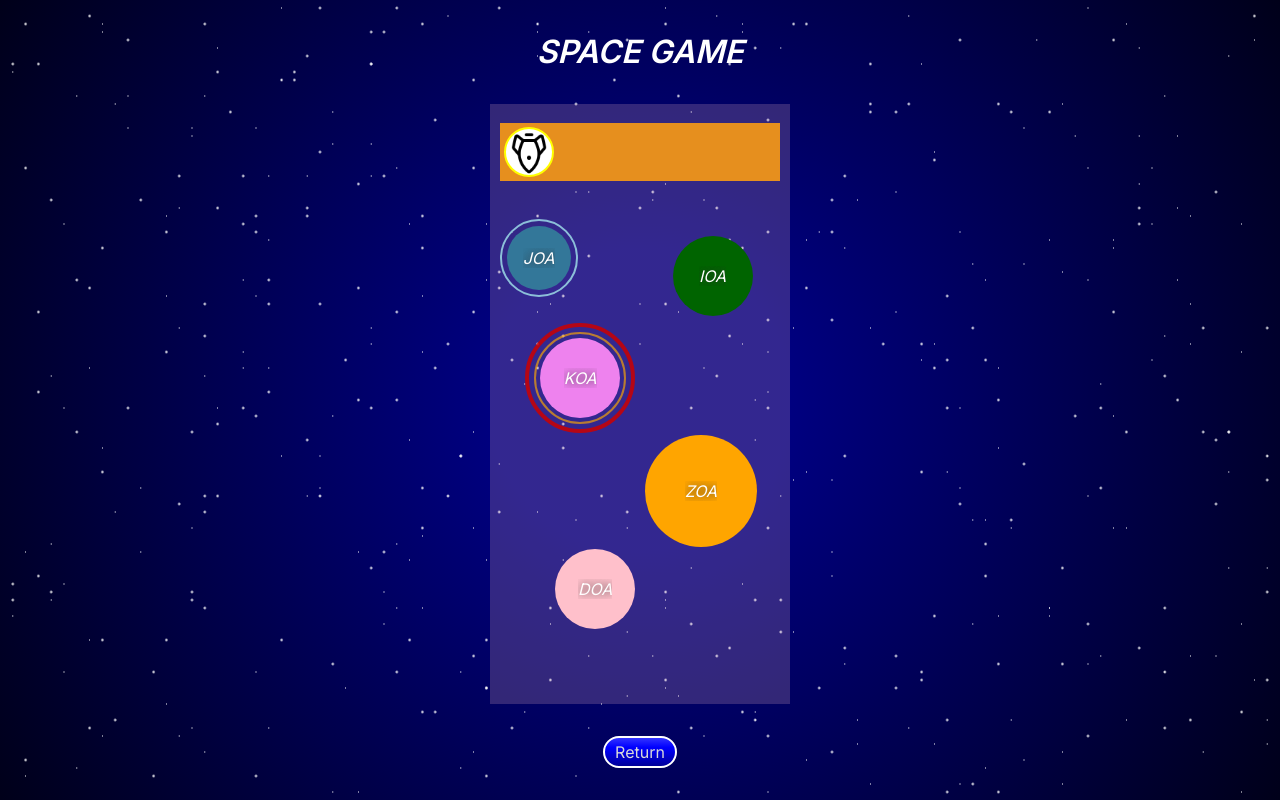
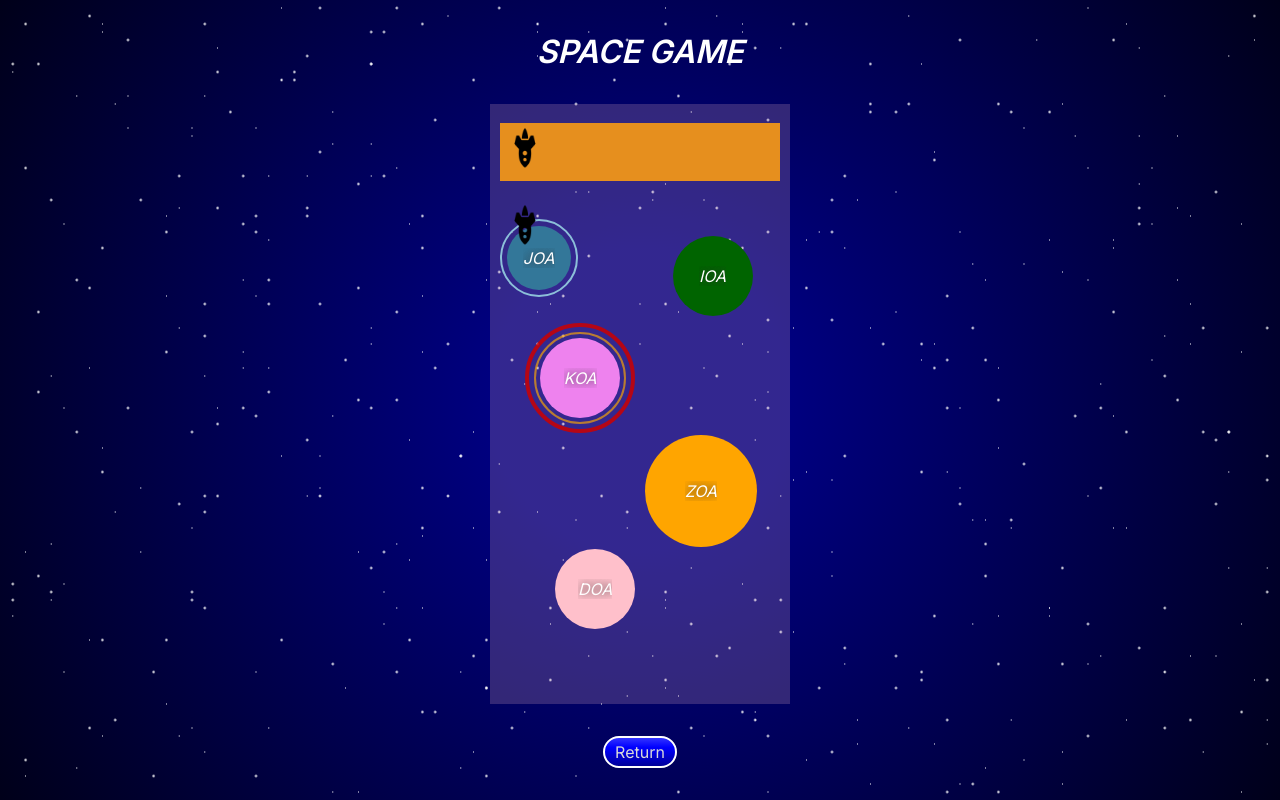
Before and after one commit to franco-ortega/space-game, a Next.js app: page /game in a window 1280 px wide. Built offline with nearby package versions, Linux system fonts and the light colour scheme.

Commit message:
remove border and switch to Rocket1

```diff
--- a/app/components/game/GameBoard.tsx
+++ b/app/components/game/GameBoard.tsx
@@ -1,4 +1,4 @@
-import testShip from '/public/spaceships/rocket_2.png';
+import testShip from '/public/spaceships/rocket_1.png';
 import planets from '../../data/planets.json';
 import zones from '../../data/zones.json';
 import createPlanet from '@/app/utils/createPlanet';
@@ -26,6 +26,12 @@ export default function GameBoard() {
 				ship={testShip}
 				shipData={{
 					shipCoordinates: zones.zone0,
+				}}
+			/>
+			<Spaceship
+				ship={testShip}
+				shipData={{
+					shipCoordinates: zones.zone1,
 				}}
 			/>
 			<Zone
--- a/app/components/spaceship/Spaceship.module.css
+++ b/app/components/spaceship/Spaceship.module.css
@@ -1,17 +1,15 @@
 .Spaceship {
-	border-color: hsl(60, 100%, 50%);
-	border-radius: 100rem;
-	border-style: solid;
-	border-width: 2px;
+	/* border-color: hsl(60, 100%, 50%); */
+	/* border-radius: 100rem; */
+	/* border-style: solid; */
+	/* border-width: 2px; */
 
-	background-color: hsl(0, 0%, 100%);
+	/* background-color: hsl(0, 0%, 100%); */
 
 	position: relative;
 
-	/* width: 50px; */
-	/* height: 50px; */
-	width: fit-content;
-	margin: 0.25rem;
+	width: 50px;
+	height: 50px;
 }
 
 .Spaceship img {
```
